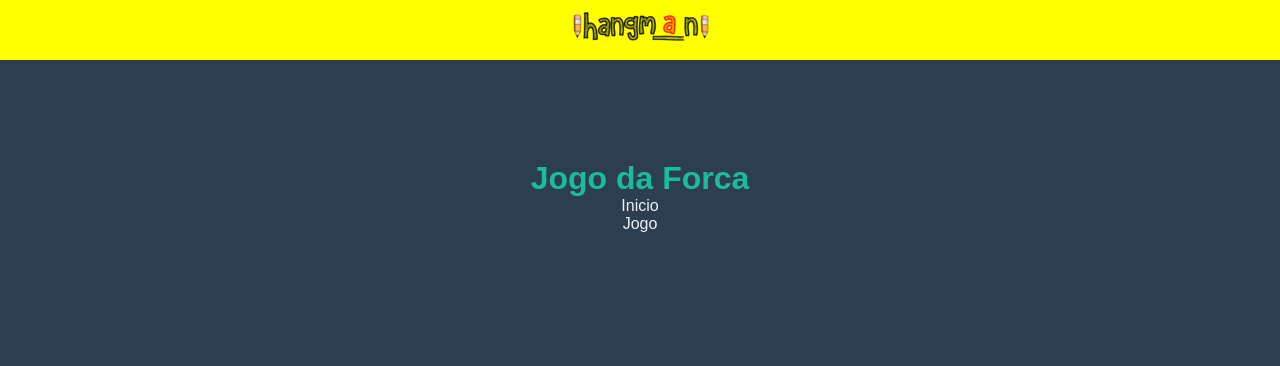
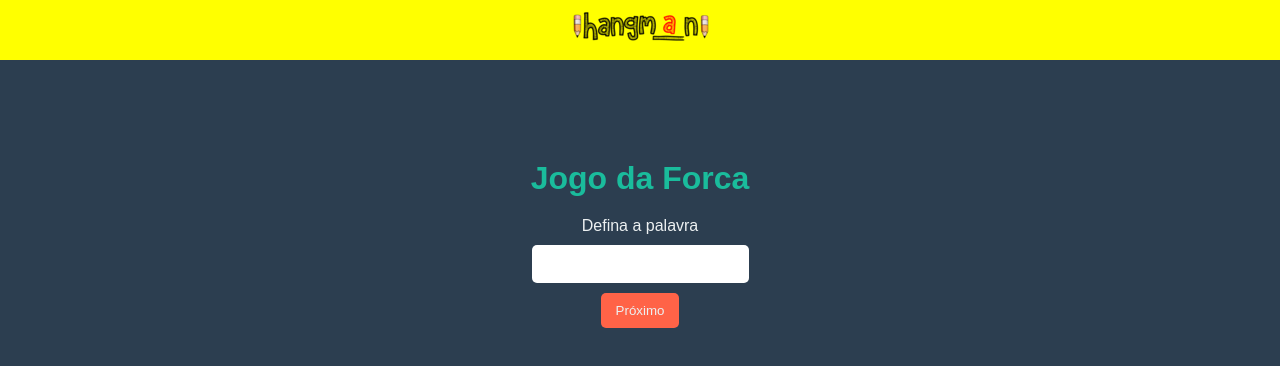
Before and after one commit to Jezebel1990/hangman-play, a Vue app: page / in a window 1280 px wide. Shown: the top 366 px of the page. Built offline with nearby package versions, Linux system fonts and the light colour scheme.

Commit message:
create define word

```diff
--- a/src/App.vue
+++ b/src/App.vue
@@ -1,6 +1,18 @@
-<script setup>
+<script>
 import './css/global.css';
+import Formulario from './components/form.vue';
 
+export default {
+  name: 'App',
+  data() {
+    return {
+      tela: 'inicio'
+    }
+  },
+  components: {
+    Formulario
+ }
+}
 
 </script>
 
@@ -16,11 +28,11 @@
     <div id="app">
  <h1>Jogo da Forca</h1>
 
- <section id="inicio">
-Inicio
+ <section v-if="tela === 'inicio'" id="inicio">
+   <Formulario />
  </section>
 
- <section id="jogo">
+ <section v-if="tela === 'jogo'" id="jogo">
   Jogo
  </section>
 
--- /dev/null
+++ b/src/components/form.vue
@@ -0,0 +1,37 @@
+<template>
+    <div class="form">
+    <div class="form-title">Defina a palavra</div>
+    <input type="text"  class="form-input">
+    <button>Próximo</button>
+
+    </div >
+</template>
+
+<script>
+export default{
+    name: 'Formulario'
+}
+</script>
+
+<style>
+ .form{
+    display: flex;
+    flex-direction: column;
+    align-items: center;
+    text-align: center;
+    justify-content: center;
+    margin-top: 20px;
+ }
+
+ .form-input{
+    padding: 10px 5px;
+    border: 0;
+    border-radius: 5px;
+    margin: 10px 0px;
+    text-align: center;
+    color: var(--color-text-dark);
+    font-size: 16px;
+ }
+
+
+</style>
--- a/src/css/global.css
+++ b/src/css/global.css
@@ -1,6 +1,6 @@
 :root{
     --color-background:#2c3e50;
-    --color-background-button:#2980b9;
+    --color-background-button:#FF6347;
     --color-text-dark:#2c3e50;
     --color-text-light:#ecf0f1;
     --color-text-title:#1abc9c;
@@ -37,3 +37,21 @@
   .navbar-logo {
     text-align: center;
   }
+
+button{
+  padding: 10px 15px;
+  background-color: var(--color-background-button);
+  border: 0;
+  border-radius: 5px;
+  cursor: pointer;
+  transition: 0.2s opacity;
+
+}
+
+button:hover{
+  opacity: 0.8;
+}
+
+button[disabled]{
+  opacity: 0.2;
+}
```
Also changed, not shown: src/components/icons/IconCommunity.vue (deleted, +0 -7 lines), src/components/icons/IconDocumentation.vue (deleted, +0 -7 lines), src/components/icons/IconEcosystem.vue (deleted, +0 -7 lines), src/components/icons/IconSupport.vue (deleted, +0 -7 lines), src/components/icons/IconTooling.vue (deleted, +0 -19 lines).
